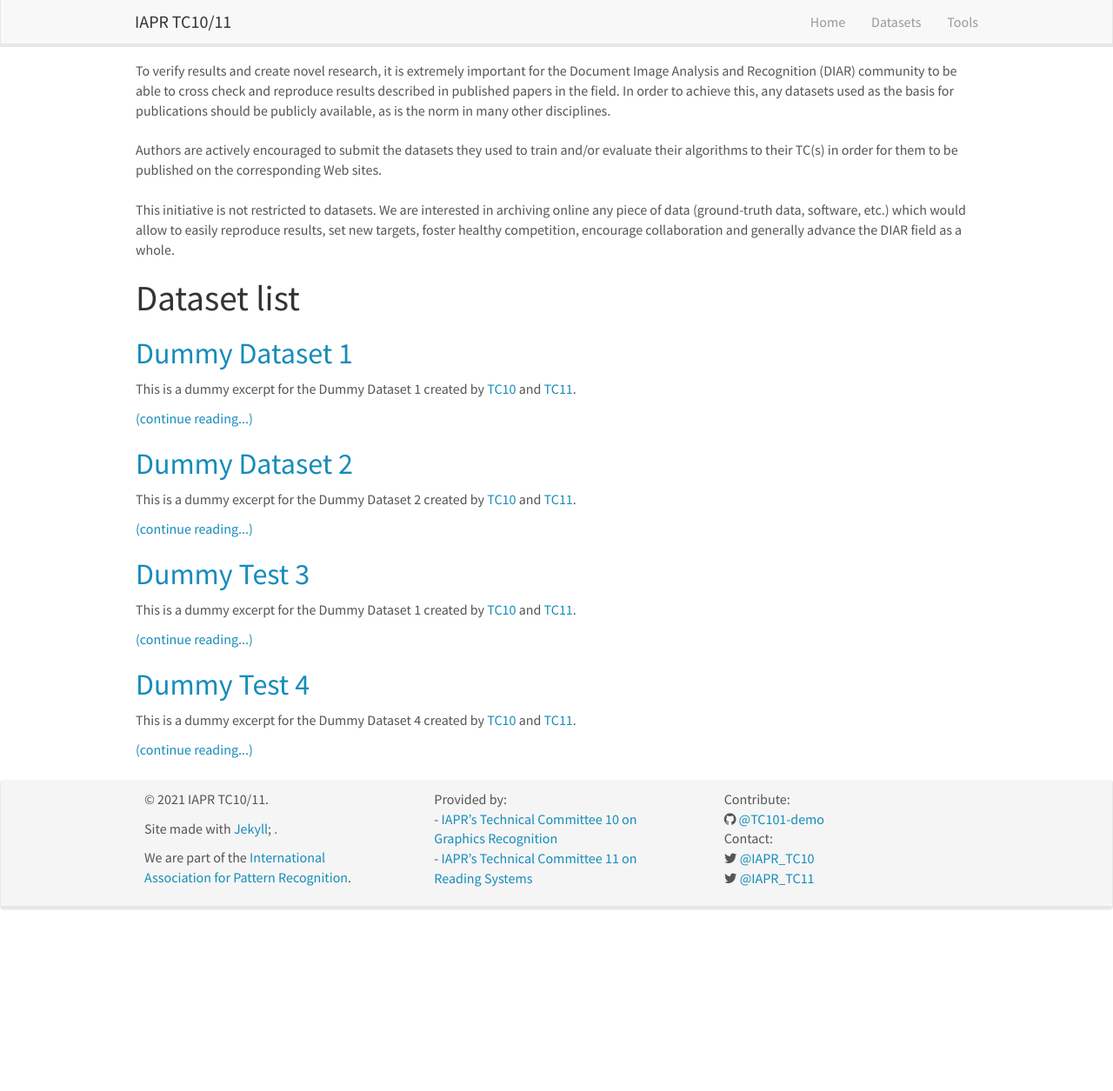
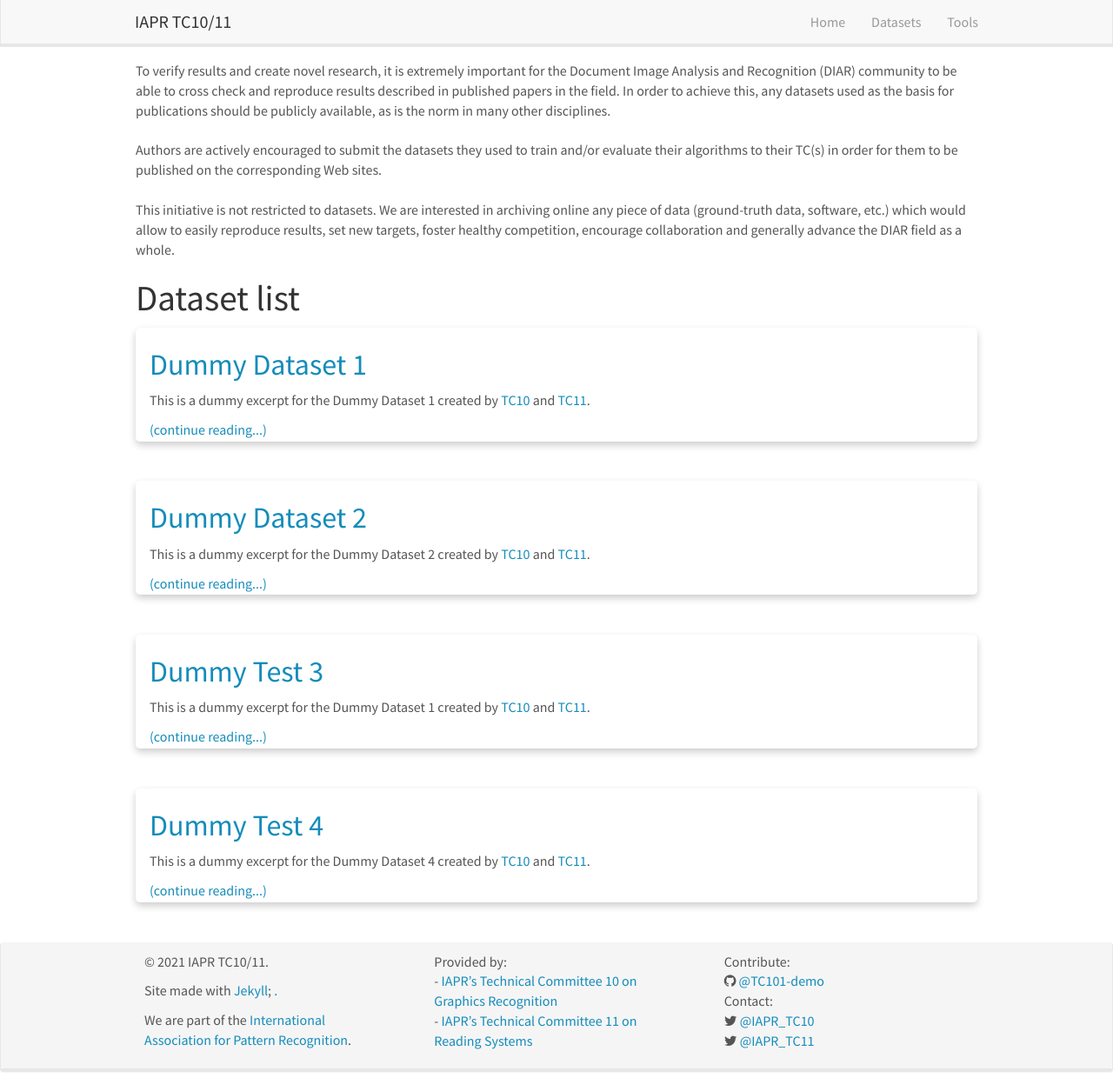
Before and after one commit to TC101-demo/TC101-demo.github.io, a Jekyll site: the page built from _pages/datasets.html, in a window 1280 px wide and 1255 px high. Shown: the whole window at 87% size. Built offline with Jekyll 4.4.1, drawn with Linux system fonts in a browser that asks for light colours; nearby versions of some CDN libraries.

Commit message:
Add dataset cards

```diff
--- a/_pages/datasets.html
+++ b/_pages/datasets.html
@@ -23,9 +23,12 @@ This initiative is not restricted to datasets. We are interested in archiving on
 <h1>Dataset list</h1>
 
 {% for dataset in site.dataset_collection %}
-    <h2><a href="{{ dataset.url  }}">{{ dataset.title  }}</a></h2>
-    {{ dataset.excerpt }} <a href="{{ dataset.url }}">(continue reading...)</a>
+    <div class="dataset_card">
+        <div class="dataset_container">
+            <h2><a href="{{ dataset.url  }}">{{ dataset.title  }}</a></h2>
+            {{ dataset.excerpt }} <a href="{{ dataset.url }}">(continue reading...)</a>
+        </div>
+    </div>
+    </br>
+    </br>
 {% endfor %}
-
-</br>
-</br>
--- a/css/main.scss
+++ b/css/main.scss
@@ -90,3 +90,21 @@ firstp {
     margin-left: 30px;
     margin-right: 30px;
 }
+
+/* Dataset cards */
+.dataset_card {
+  /* Add shadows to create the "card" effect */
+  box-shadow: 0 4px 8px 0 rgba(0,0,0,0.2);
+  transition: 0.3s;
+  border-radius: 5px; /* 5px rounded corners */
+}
+
+/* On mouse-over, add a deeper shadow */
+.dataset_card:hover {
+  box-shadow: 0 8px 16px 0 rgba(0,0,0,0.2);
+}
+
+/* Add some padding inside the card container */
+.dataset_container {
+  padding: 2px 16px;
+}
```
